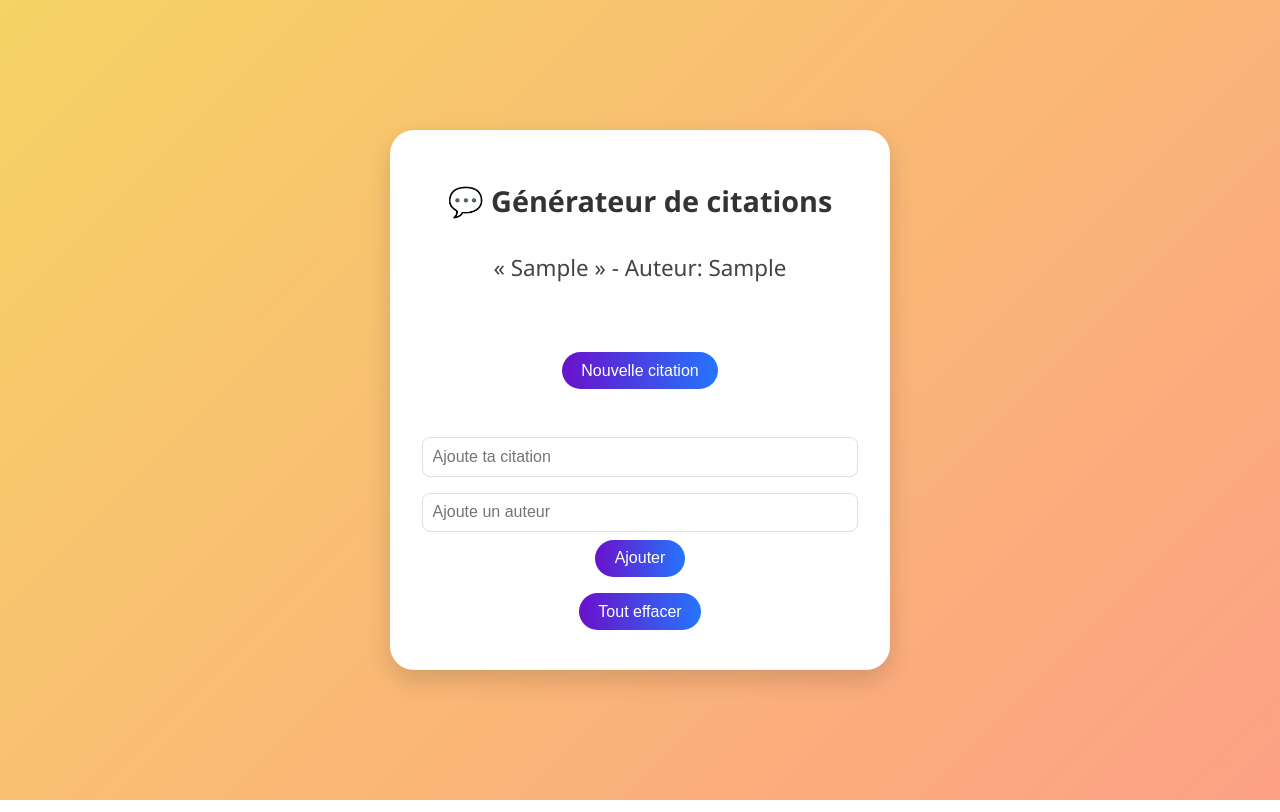
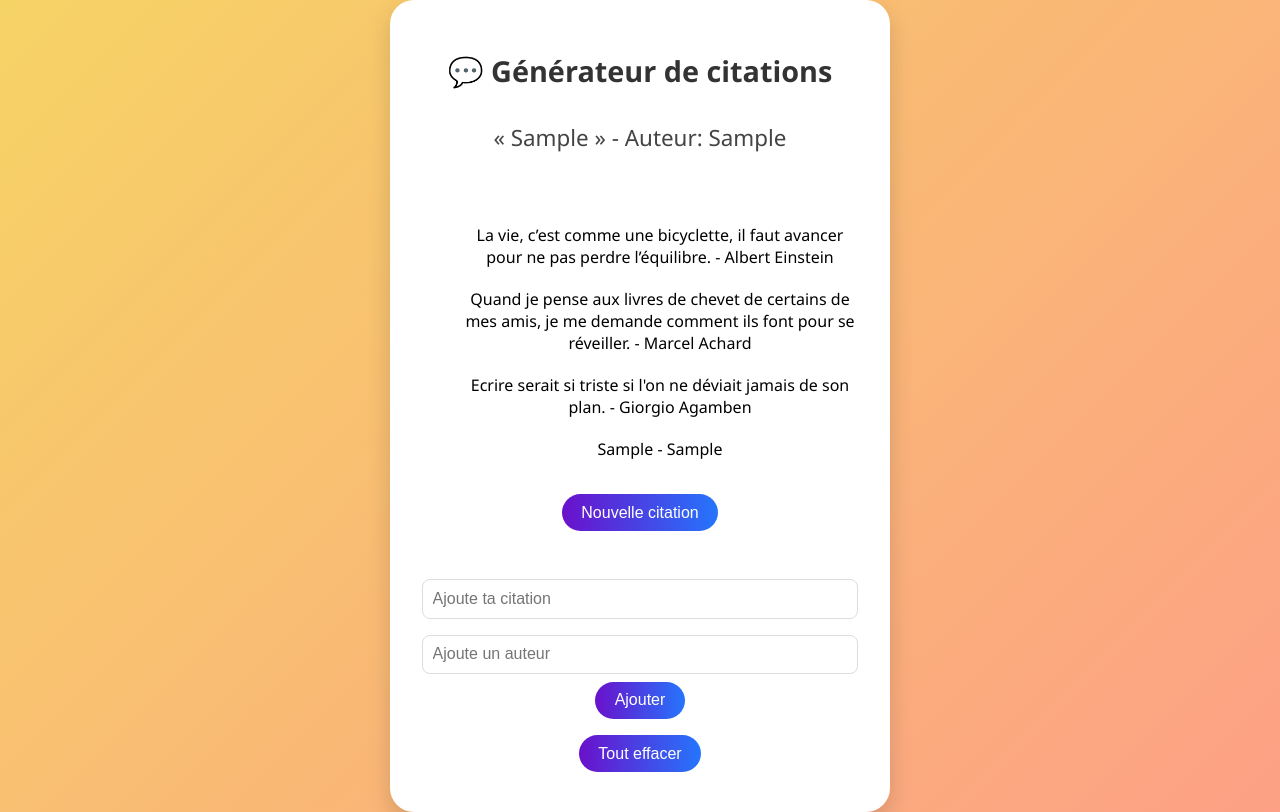
Before and after one commit to massensee/javascript-60jours, a plain HTML site: page semaine-05/Générateur-citations/index.html in a window 1280 px wide. Both pictures are taken after typing "Sample", "Sample" into the empty fields and a click on the button "Ajouter". Drawn offline with Linux system fonts and the light colour scheme.

Commit message:
✅ Affichage dynamique de toutes les citations avec gestion des doublons

```diff
--- a/semaine-05/Générateur-citations/index.html
+++ b/semaine-05/Générateur-citations/index.html
@@ -10,6 +10,7 @@
     <div class="container">
       <h1>💬 Générateur de citations</h1>
       <div id="quote">Clique sur "Nouvelle citation" !</div>
+      <ul id="liste-citations"></ul>
       <button id="new-quote">Nouvelle citation</button>
 
       <form id="quote-form">
--- a/semaine-05/Générateur-citations/script.js
+++ b/semaine-05/Générateur-citations/script.js
@@ -21,11 +21,21 @@ const ajouterAuteur = document.getElementById("new-auteur");
 const form = document.getElementById("quote-form");
 const result = document.getElementById("quote");
 const effacer = document.getElementById("clear");
+const listeCitations = document.getElementById("liste-citations");
 
 newCitations.addEventListener("click", () => {
   const index = Math.floor(Math.random() * citations.length);
   result.textContent = `« ${citations[index].texte} » - Auteur: ${citations[index].auteur}`;
 });
+
+function afficherCitations(citations) {
+  listeCitations.innerHTML = "";
+  citations.forEach((citation) => {
+    const liEl = document.createElement("li");
+    liEl.textContent = `${citation.texte} - ${citation.auteur}`;
+    listeCitations.appendChild(liEl);
+  });
+}
 
 form.addEventListener("submit", (e) => {
   e.preventDefault();
@@ -46,6 +56,7 @@ form.addEventListener("submit", (e) => {
 
   result.textContent = `« ${nouvellesCitations.texte} » - Auteur: ${nouvellesCitations.auteur}`;
 
+  afficherCitations(citations);
   form.reset();
 });
 
--- a/semaine-05/Générateur-citations/style.css
+++ b/semaine-05/Générateur-citations/style.css
@@ -68,3 +68,8 @@ input[type="text"] {
 form {
   margin-top: 1.5rem;
 }
+
+#liste-citations li {
+  list-style-type: none;
+  padding: 10px 0;
+}
```
